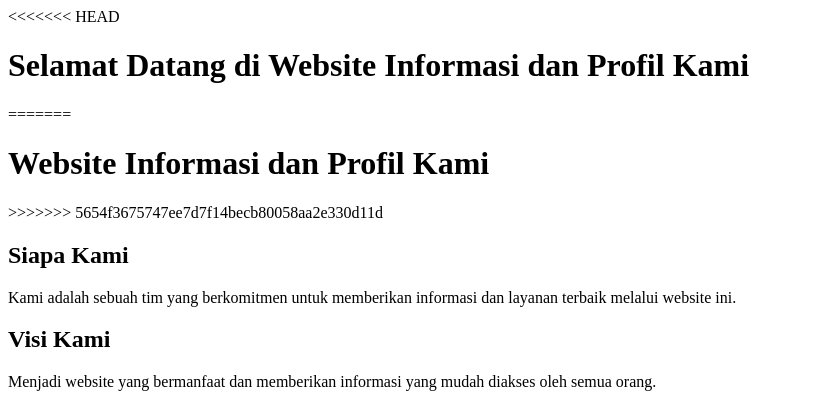
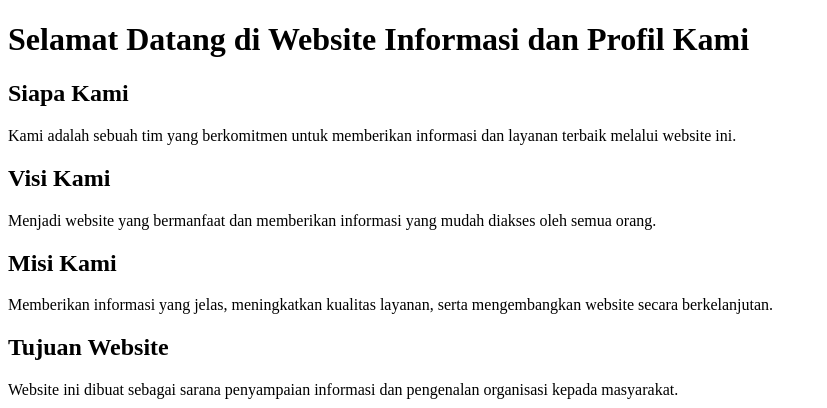
Before and after one commit to Yudistira204/PraktikumVcs, a plain HTML site: page about_us.html in a window 1280 px wide. Shown: the top 408 px of the page, without its empty margins (0-827 px from the left). Drawn offline with Linux system fonts and the light colour scheme.

Commit message:
Konflik selesai dengan menggabungkan perubahan

```diff
--- a/about_us.html
+++ b/about_us.html
@@ -11,13 +11,8 @@
 <body>
 
     <header>
-<<<<<<< HEAD
        <h1>Selamat Datang di Website Informasi dan Profil Kami</h1>
-=======
-       <h1>Website Informasi dan Profil Kami</h1>
->>>>>>> 5654f3675747ee7d7f14becb80058aa2e330d11d
-    </header>
-
+</header>
     <main>
         <section>
             <h2>Siapa Kami</h2>
```
